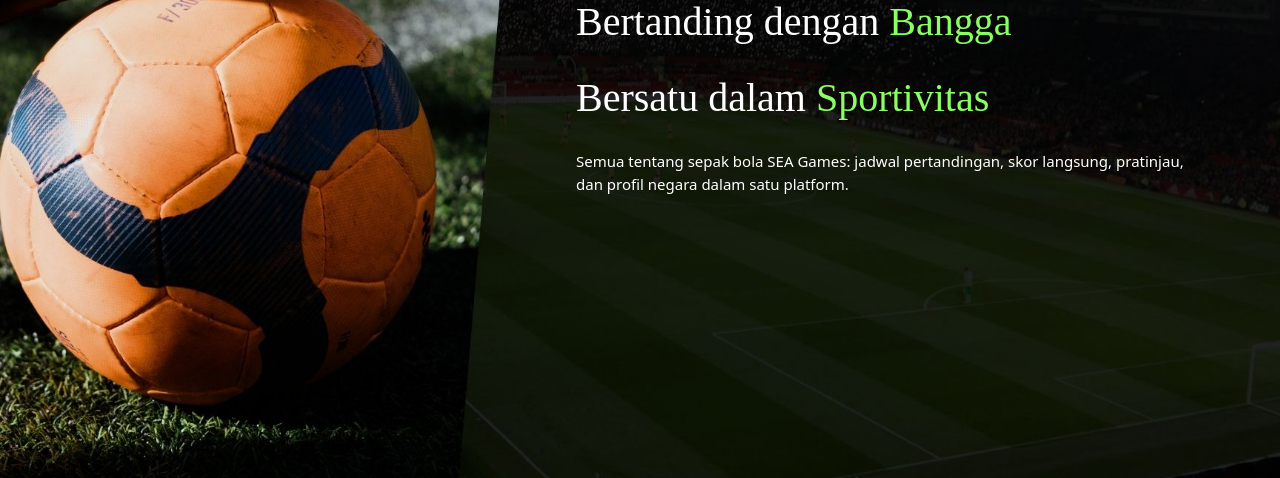
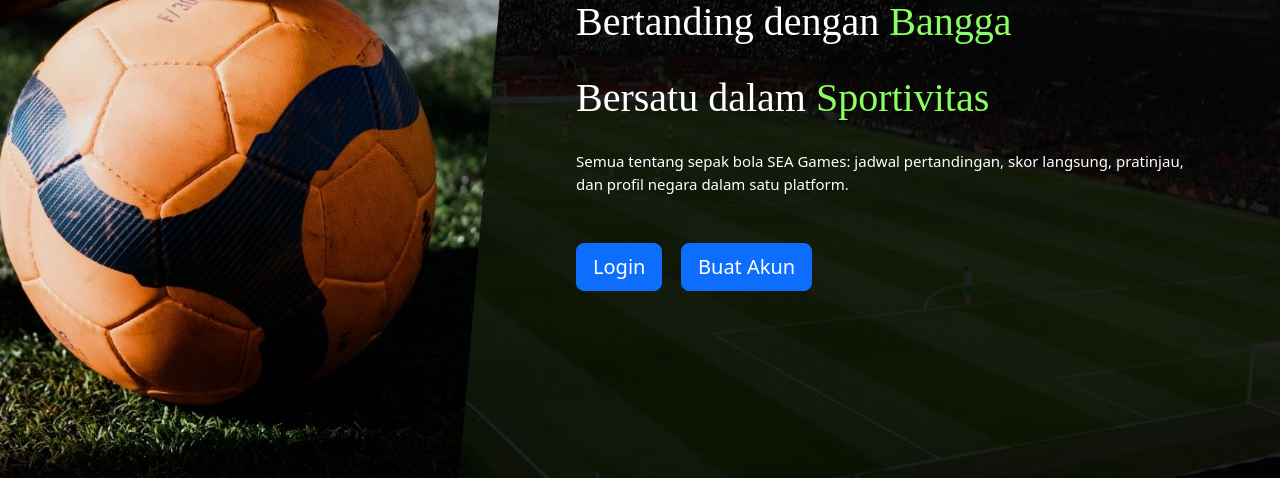
Before and after one commit to dndraamy/Final-Project-prakPWD-Kelompok4, a PHP site: page / in a window 1280 px wide. Shown: the part 322-800 px from the top of the page. Run offline with PHP 8.4, Linux system fonts and the light colour scheme; some web fonts are replaced.

Commit message:
tambah button login & buat akun

```diff
--- a/index.html
+++ b/index.html
@@ -58,11 +58,19 @@
       </nav>
 
       <!-- TEXT -->
-      <div class="hero-text">
-        <h1>Bertanding dengan <span style="color: rgb(137, 255, 100);">Bangga</span></h1>
-        <h1>Bersatu dalam <span style="color: rgb(137, 255, 100);">Sportivitas</span></h1>
-        <p>Semua tentang sepak bola SEA Games: jadwal pertandingan, skor langsung, pratinjau,<br> dan profil negara dalam satu platform.</p>
-      </div>
+      <section class="hero-section">
+        <div class="container">
+          <div class="hero-text">
+            <h1>Bertanding dengan <span style="color: rgb(137, 255, 100);">Bangga</span></h1>
+            <h1>Bersatu dalam <span style="color: rgb(137, 255, 100);">Sportivitas</span></h1>
+            <p>Semua tentang sepak bola SEA Games: jadwal pertandingan, skor langsung, pratinjau,<br> dan profil negara dalam satu platform.</p>
+            <div class="mt-5">
+                <a href="login2.php" class="btn btn-primary btn-lg me-3">Login</a>
+                <a href="create.php" class="btn btn-primary btn-lg me-3">Buat Akun</a>
+            </div>
+          </div>
+        </div>
+      </section>
 
     <script src="https://cdn.jsdelivr.net/npm/bootstrap@5.3.3/dist/js/bootstrap.bundle.min.js" integrity="sha384-YvpcrYf0tY3lHB60NNkmXc5s9fDVZLESaAA55NDzOxhy9GkcIdslK1eN7N6jIeHz" crossorigin="anonymous"></script>
       <script src="https://cdn.jsdelivr.net/npm/@popperjs/core@2.11.8/dist/umd/popper.min.js" integrity="sha384-I7E8VVD/ismYTF4hNIPjVp/Zjvgyol6VFvRkX/vR+Vc4jQkC+hVqc2pM8ODewa9r" crossorigin="anonymous"></script>
--- a/stylee.css
+++ b/stylee.css
@@ -22,6 +22,16 @@ a:hover{
     color: rgb(137, 255, 100) !important;
 }
 
+.btn-primary {
+    background-color: var(--primary-color);
+    border-color: white;
+}
+
+.btn-primary:hover {
+    background-color: #000000;
+    border-color: #134013;
+}
+
 .dropdown-menu a.dropdown-item:hover {
     background-color: #000000;
     color: #fff;
```
